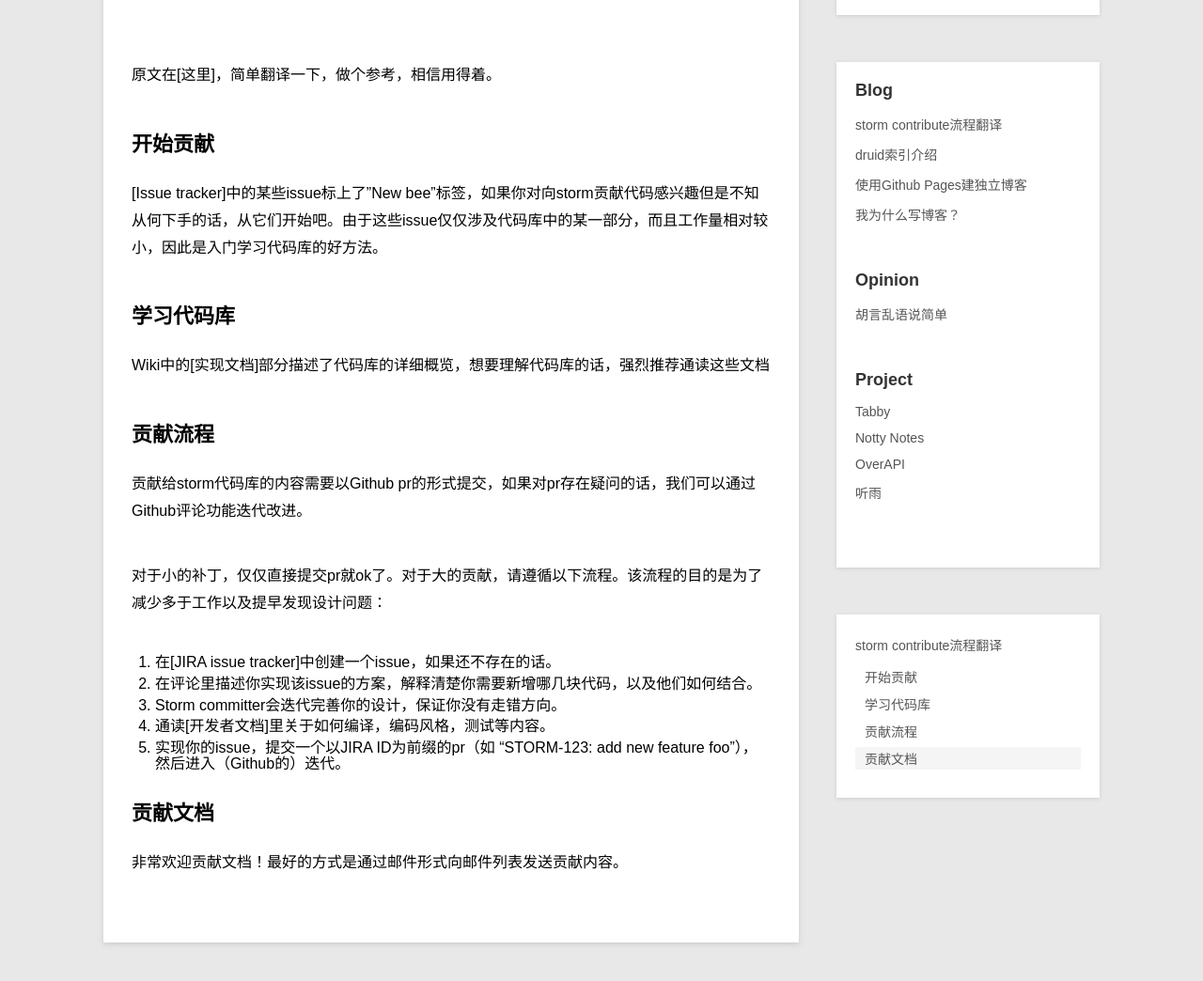
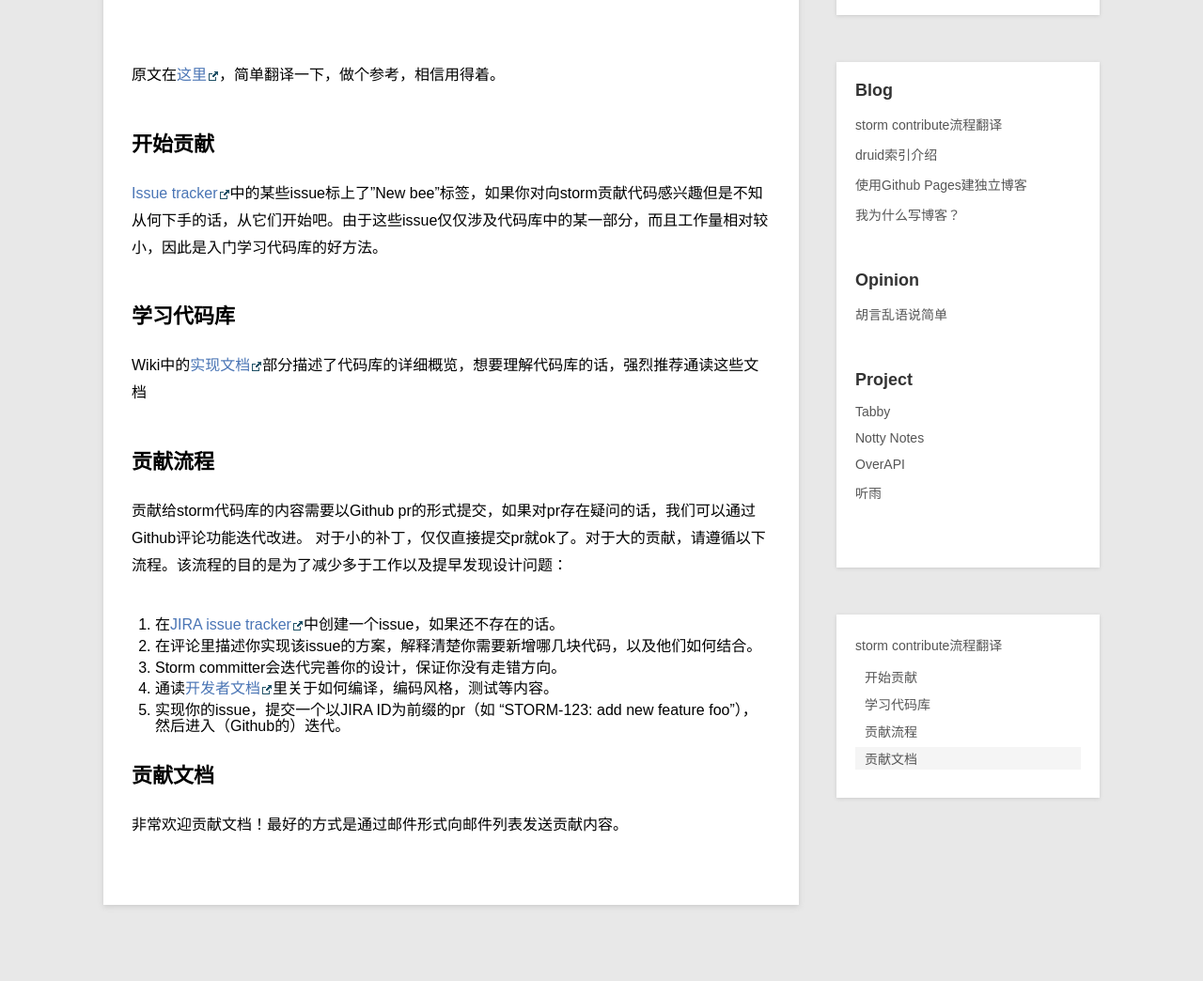
Before and after one commit to yaochitc/yaochitc.github.io, a Jekyll site: the page built from _posts/blog/2015-01-29-storm-contrib.md, in a window 1280 px wide, cut to the strip 189-1272 px from the top of the page. Shown: the top 1044 px of the strip at 94% size. Built offline with Jekyll 4.4.1, drawn with Linux system fonts in a browser that asks for light colours; Markdown is read by kramdown in place of the engine named in the settings; comment, search, counter and statistics services are not loaded; part of the change alters nothing that is shown.

```diff
--- a/_posts/blog/2015-01-29-storm-contrib.md
+++ b/_posts/blog/2015-01-29-storm-contrib.md
@@ -4,23 +4,22 @@ title: storm contribute流程翻译
 description: 先从contribute开始吧
 category: blog
 ---
-原文在[这里]，简单翻译一下，做个参考，相信用得着。
+原文在[这里][1]，简单翻译一下，做个参考，相信用得着。
 
 ##开始贡献
-[Issue tracker]中的某些issue标上了"New bee"标签，如果你对向storm贡献代码感兴趣但是不知从何下手的话，从它们开始吧。由于这些issue仅仅涉及代码库中的某一部分，而且工作量相对较小，因此是入门学习代码库的好方法。
+[Issue tracker][2]中的某些issue标上了"New bee"标签，如果你对向storm贡献代码感兴趣但是不知从何下手的话，从它们开始吧。由于这些issue仅仅涉及代码库中的某一部分，而且工作量相对较小，因此是入门学习代码库的好方法。
 
 ##学习代码库
-Wiki中的[实现文档]部分描述了代码库的详细概览，想要理解代码库的话，强烈推荐通读这些文档
+Wiki中的[实现文档][3]部分描述了代码库的详细概览，想要理解代码库的话，强烈推荐通读这些文档
 
 ##贡献流程
 贡献给storm代码库的内容需要以Github pr的形式提交，如果对pr存在疑问的话，我们可以通过Github评论功能迭代改进。
-
 对于小的补丁，仅仅直接提交pr就ok了。对于大的贡献，请遵循以下流程。该流程的目的是为了减少多于工作以及提早发现设计问题：
 
-1. 在[JIRA issue tracker]中创建一个issue，如果还不存在的话。
+1. 在[JIRA issue tracker][2]中创建一个issue，如果还不存在的话。
 2. 在评论里描述你实现该issue的方案，解释清楚你需要新增哪几块代码，以及他们如何结合。
 3. Storm committer会迭代完善你的设计，保证你没有走错方向。
-4. 通读[开发者文档]里关于如何编译，编码风格，测试等内容。
+4. 通读[开发者文档][4]里关于如何编译，编码风格，测试等内容。
 5. 实现你的issue，提交一个以JIRA ID为前缀的pr（如 "STORM-123: add new feature foo"），然后进入（Github的）迭代。
 
 ##贡献文档
@@ -30,5 +29,4 @@ Wiki中的[实现文档]部分描述了代码库的详细概览，想要理解
 [1]:   http://storm.apache.org/contribute/Contributing-to-Storm.html "Contributing-to-Storm"
 [2]:   https://issues.apache.org/jira/browse/STORM "issue tracker"
 [3]:   http://storm.apache.org/documentation/Implementation-docs.html "Implementation-docs"
-[4]:   https://issues.apache.org/jira/browse/STORM "issue tracker"
-[5]:   https://github.com/apache/storm/blob/master/DEVELOPER.md "DEVELOPER md"
+[4]:   https://github.com/apache/storm/blob/master/DEVELOPER.md "DEVELOPER md"
```
